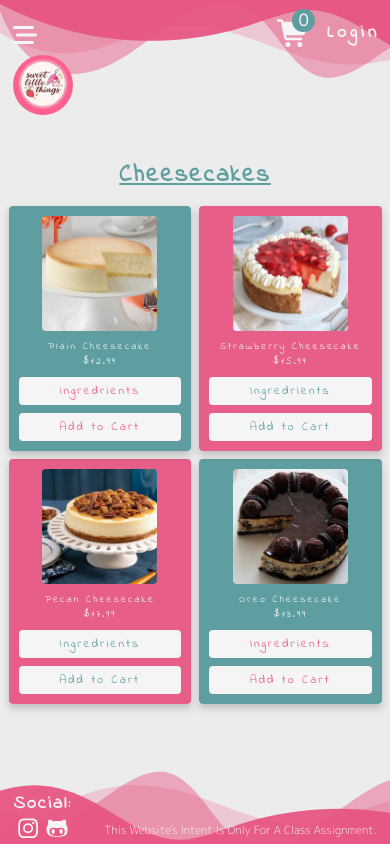
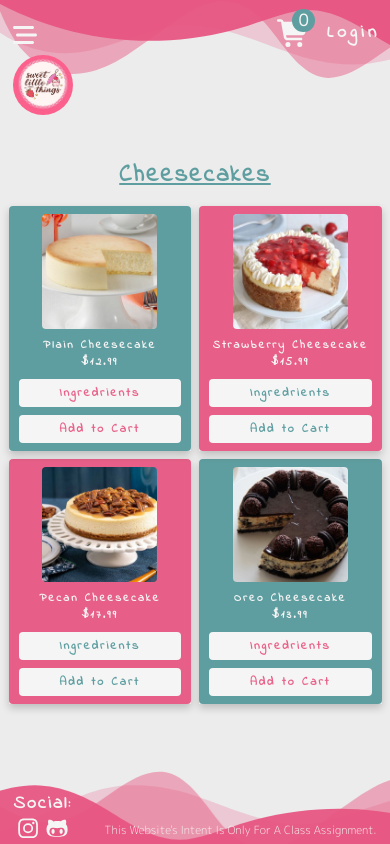
Before and after one commit to rob-botics/Portfolio-Project, a Next.js app: page /slt/menu in a window 390 px wide. Built offline with nearby package versions, Linux system fonts and the light colour scheme.

Commit message:
Css Updates

```diff
--- a/src/app/styles/portfolio.css
+++ b/src/app/styles/portfolio.css
@@ -1089,6 +1089,7 @@ to {
         overflow-y: scroll;
         -webkit-overflow-scrolling: touch;
     }
+    .flip-card-front, .flip-card-back {height: 150px;}
     .headshot{width: 325px; height: 325px;}
     .select{width: 100px;}
     option{padding: 12.5px;}
--- a/src/app/styles/slt.css
+++ b/src/app/styles/slt.css
@@ -496,6 +496,7 @@ p button:hover {
     width: 50%;
     margin: auto;
     font-size: large;
+    font-weight: bold;
     text-align: center;
     color: whitesmoke;
     letter-spacing: .125rem;
@@ -566,6 +567,7 @@ p button:hover {
 .product-btn-container button{
     padding: 5px;
     font-size: medium;
+    font-weight: bold;
 }
 /* End of Menu */
 /* Contact */
@@ -777,7 +779,7 @@ p button:hover {
     .product img, .product2 img {width: 115px;}
     .product p, .product2 p {
         width: auto;
-        font-size: x-small;
+        font-size: 11.415px;
     }
 }
 @media screen and (width <= 450px) {
```
